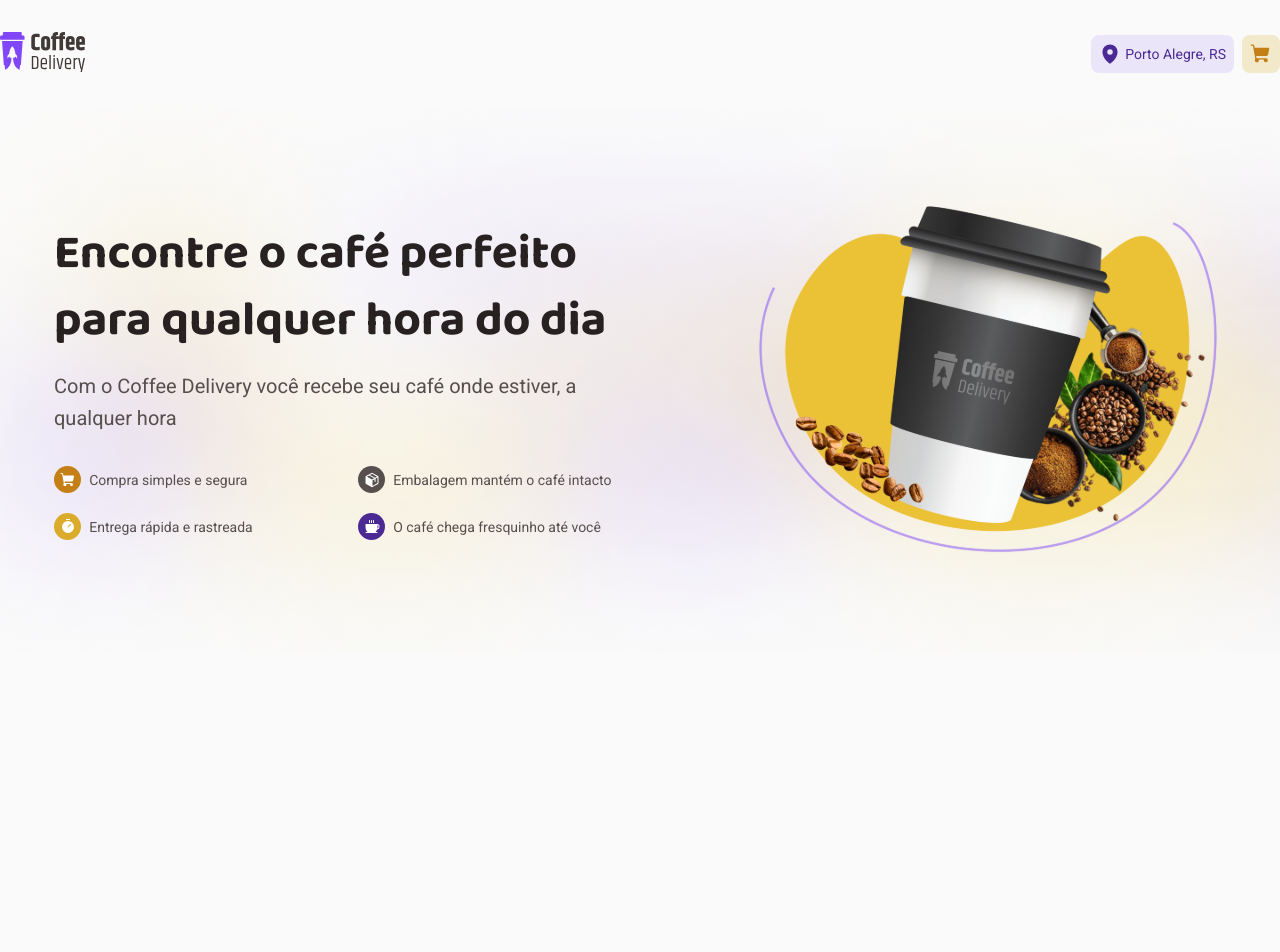
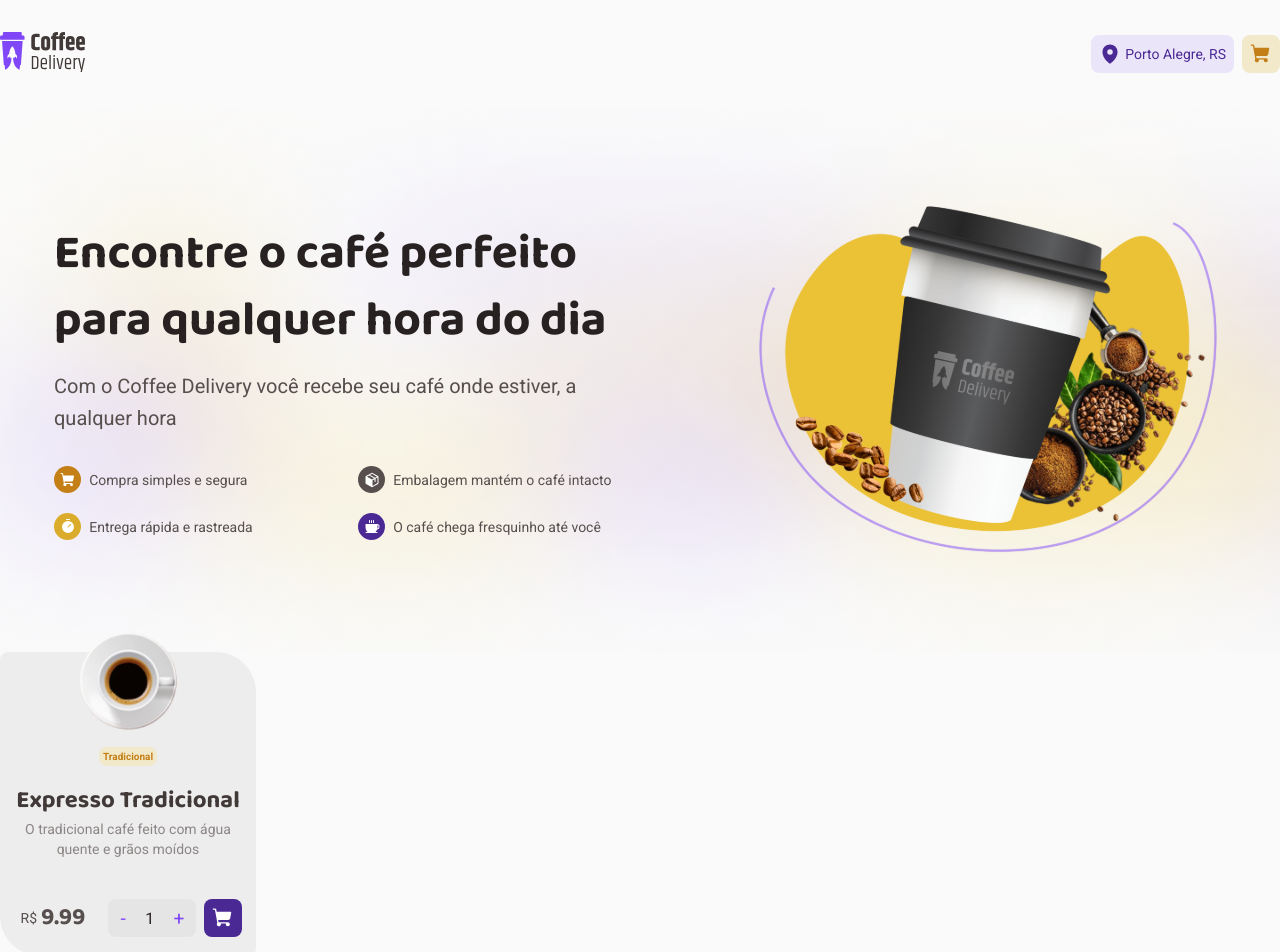
Before and after one commit to SidneyRoberto9/coffee-delivery, a React (Vite) app: page / in a window 1280 px wide. Shown: the top 952 px of the page. Before the commit the page ends 800 px from the top, so only its background shows below. Built offline with nearby package versions, Linux system fonts and the light colour scheme.

Commit message:
✨ feat: Create List Card

```diff
--- /dev/null
+++ b/src/Components/Card/index.tsx
@@ -0,0 +1,79 @@
+import { ShoppingCart } from "phosphor-react";
+import { ChangeEvent, useState } from "react";
+
+import { Actions, CartCardContainer, ListCardContainer, Stepper, StepperButton } from "./styles";
+
+interface CardProps {
+  type: 'cart' | 'list'
+  image: string
+  title: string
+  description: string
+  price: number
+  tags: string[]
+}
+
+export function Card({
+  type,
+  image,
+  description,
+  price,
+  title,
+  tags,
+}: CardProps) {
+  const [quantity, setQuantity] = useState<number>(1)
+
+  function handlePlusQuantity() {
+    setQuantity((prev) => prev + 1)
+  }
+
+  function handleMinusQuantity() {
+    setQuantity((prev) => (prev != 0 ? prev - 1 : prev))
+  }
+
+  if (type == 'cart') {
+    return (
+      <CartCardContainer>
+        <h1>a</h1>
+      </CartCardContainer>
+    )
+  } else {
+    return (
+      <ListCardContainer>
+        <img src={image} alt="" />
+
+        <h5>
+          {tags.map((tag) => (
+            <span>{tag}</span>
+          ))}
+        </h5>
+
+        <h6>
+          <strong>{title}</strong>
+          <p>{description}</p>
+        </h6>
+
+        <Actions>
+          <span>
+            R$ <p>{price}</p>
+          </span>
+
+          <div>
+            <Stepper>
+              <StepperButton model="decrement" onClick={handleMinusQuantity}>
+                -
+              </StepperButton>
+              <input type="number" value={quantity} readOnly />
+              <StepperButton model="increment" onClick={handlePlusQuantity}>
+                +
+              </StepperButton>
+            </Stepper>
+
+            <span>
+              <ShoppingCart size={22} weight="fill" />
+            </span>
+          </div>
+        </Actions>
+      </ListCardContainer>
+    )
+  }
+}
--- /dev/null
+++ b/src/Components/Card/styles.ts
@@ -0,0 +1,152 @@
+import styled from "styled-components";
+
+export const CartCardContainer = styled.div``
+
+export const ListCardContainer = styled.div`
+  height: 19rem;
+  width: 16rem;
+
+  display: flex;
+  align-items: center;
+  justify-content: center;
+  flex-direction: column;
+  gap: 1rem;
+
+  background-color: ${({ theme }) => theme['gray-300']};
+  border-radius: 0.5rem 2.5rem 0.5rem 2.5rem;
+
+  img {
+    margin-top: -2.5rem;
+  }
+
+  h5 {
+    display: flex;
+    gap: 0.25rem;
+
+    span {
+      padding: 0.25rem;
+      font-weight: bold;
+
+      font-size: 0.625rem;
+      border-radius: 0.5rem;
+      color: ${({ theme }) => theme['yellow-500']};
+      background-color: ${({ theme }) => theme['yellow-100']};
+    }
+  }
+
+  h6 {
+    strong {
+      display: flex;
+      align-items: center;
+      justify-content: center;
+
+      font-family: 'Baloo 2', cursive;
+      font-weight: bold;
+      font-size: 1.5rem;
+      line-height: 1.6;
+
+      color: ${({ theme }) => theme['gray-800']};
+    }
+
+    p {
+      font-size: 0.875rem;
+      font-weight: normal;
+      width: 90%;
+      line-height: 1.4;
+      margin: 0 auto;
+      text-align: center;
+
+      color: ${({ theme }) => theme['gray-600']};
+    }
+  }
+`
+
+export const Actions = styled.div`
+  display: flex;
+  gap: 1rem;
+  margin-top: 1.5rem;
+
+  span {
+    padding: 0 0.4375rem;
+    display: flex;
+    align-items: center;
+    font-size: 0.875rem;
+
+    p {
+      font-family: 'Baloo 2', cursive;
+      font-weight: bold;
+      font-size: 1.5rem;
+      line-height: 1.6;
+      text-indent: 0.25rem;
+    }
+  }
+
+  div {
+    display: flex;
+    flex-direction: row;
+    gap: 0.5rem;
+
+    span {
+      display: flex;
+      align-items: center;
+
+      padding: 0.5rem;
+      border-radius: 8px;
+      cursor: pointer;
+
+      color: ${({ theme }) => theme.white};
+      background-color: ${({ theme }) => theme['purple-500']};
+    }
+  }
+`
+
+export const Stepper = styled.div`
+  display: flex;
+  width: 5.5rem;
+  border-radius: 8px;
+
+  background-color: ${({ theme }) => theme['gray-400']};
+
+  input {
+    width: 100%;
+    outline: 0;
+    text-align: center;
+    border: none;
+
+    background-color: ${({ theme }) => theme['gray-400']};
+    color: ${({ theme }) => theme['gray-900']};
+
+    &::-webkit-outer-spin-button,
+    &::-webkit-inner-spin-button {
+      -webkit-appearance: none;
+      margin: 0;
+    }
+  }
+`
+
+interface StepperButtonProps {
+  model: 'increment' | 'decrement'
+}
+
+export const StepperButton = styled.button<StepperButtonProps>`
+  border: none;
+  cursor: pointer;
+  font-size: 1.2rem;
+  text-align: center;
+
+  padding: ${({ model }) =>
+    model === 'decrement'
+      ? `0.25rem 0.025rem 0.25rem 0.75rem`
+      : `0.25rem 0.75rem 0.25rem 0.025rem`};
+  border-radius: ${({ model }) =>
+    model === 'decrement' ? `45px 0 0 45px` : `0 45px 45px 0`};
+
+  background-color: ${({ theme }) => theme['gray-400']};
+  color: ${({ theme }) => theme['purple-300']};
+
+  &:focus {
+    outline: none;
+    border: none;
+    box-shadow: none;
+  }
+`
--- a/src/pages/Home/index.tsx
+++ b/src/pages/Home/index.tsx
@@ -1,3 +1,5 @@
+import expresso from "../../assets/coffee/expresso.svg";
+import { Card } from "../../Components/Card";
 import { Main } from "./components/Main";
 import { HomeContainer } from "./styles";
 
@@ -5,6 +7,14 @@ export function Home() {
   return (
     <HomeContainer>
       <Main />
+      <Card
+        type="list"
+        image={expresso}
+        title="Expresso Tradicional"
+        description="O tradicional café feito com água quente e grãos moídos"
+        tags={['Tradicional']}
+        price={9.99}
+      />
     </HomeContainer>
   )
 }
```
Also changed, not shown: src/assets/coffee/expresso.svg (added).
